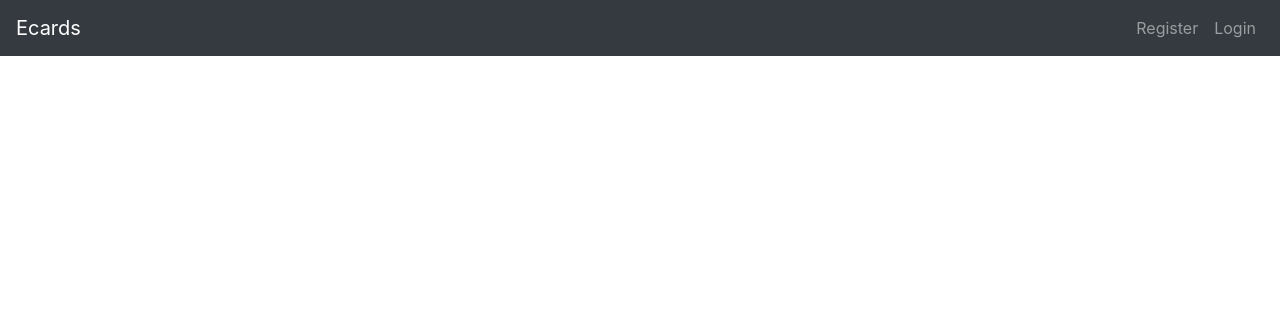
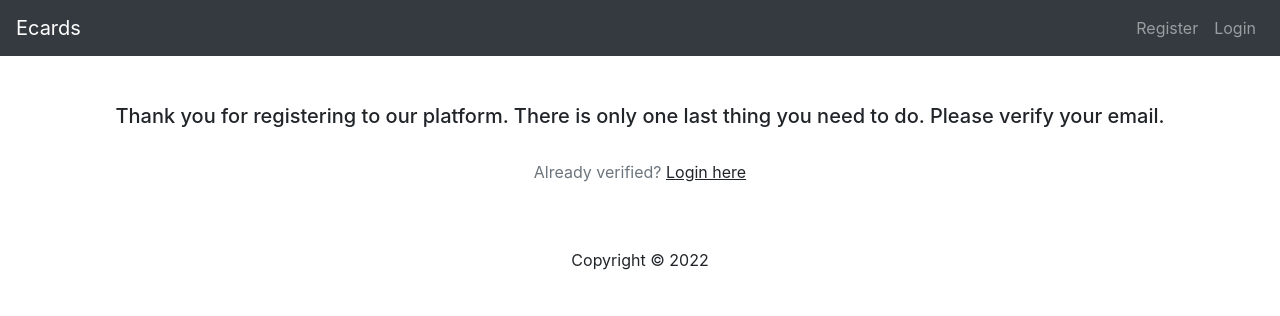
Before and after one commit to ShtilyanKazakov/ecardsphp, a PHP site: page /post_register.php in a window 1280 px wide. Shown: the top 316 px of the page. Run offline with PHP 8.4, Linux system fonts and the light colour scheme.

Commit message:
finalised registration changes

```diff
--- a/public/post_register.php
+++ b/public/post_register.php
@@ -2,8 +2,11 @@
 include '../utilities/header.php';
 ?>
 
-
-
+</br>
+</br>
+<h5>Thank you for registering to our platform. There is only one last thing you need to do. Please verify your email.</h5>
+</br>
+<p class="text-center text-muted">Already verified? <a href="login.php" class="fw-bold text-body"><u>Login here</u></a></p>
 
 <?php
 include '../utilities/footer.php';
--- a/public/register.php
+++ b/public/register.php
@@ -95,9 +95,7 @@ if (isset($_POST['register'])) {
     $mail->Subject = 'Ecards Platform Registration Email Verification';
     $mail->IsHTML(true);
     $mail->Body = 'A user account has been created on the Ecards platform with this email. If this was you click this link to verify ' . $link . '';
-    if ($mail->send()) {
-      echo "Check Your Email box and Click on the email verification link.";
-    } else {
+    if (!$mail->send()) {
       echo "Mail Error - >" . $mail->ErrorInfo;
     }
   }
@@ -113,7 +111,7 @@ if (isset($_POST['register'])) {
   <div class="mb-3">
     <label for="name" class="form-label">Username</label>
     <input type="text" class="form-control <?php echo !$usernameErr ?:
-                                              'is-invalid'; ?>" id="username" name="username" placeholder="Enter your userame" value="<?php echo $username; ?>">
+                                              'is-invalid'; ?>" id="username" name="username" placeholder="Enter your username" value="<?php echo $username; ?>">
     <div class="invalid-feedback">
       <?php echo $usernameErr; ?>
     </div>
--- a/utilities/footer.php
+++ b/utilities/footer.php
@@ -1,3 +1,11 @@
+</div>
+</main>
+
+<footer class="text-center mt-5">
+  Copyright &copy; 2022
+</footer>
+
+<script src="https://cdn.jsdelivr.net/npm/bootstrap@5.0.2/dist/js/bootstrap.bundle.min.js" integrity="sha384-MrcW6ZMFYlzcLA8Nl+NtUVF0sA7MsXsP1UyJoMp4YLEuNSfAP+JcXn/tWtIaxVXM" crossorigin="anonymous"></script>
+
 </body>
-
 </html>
```
